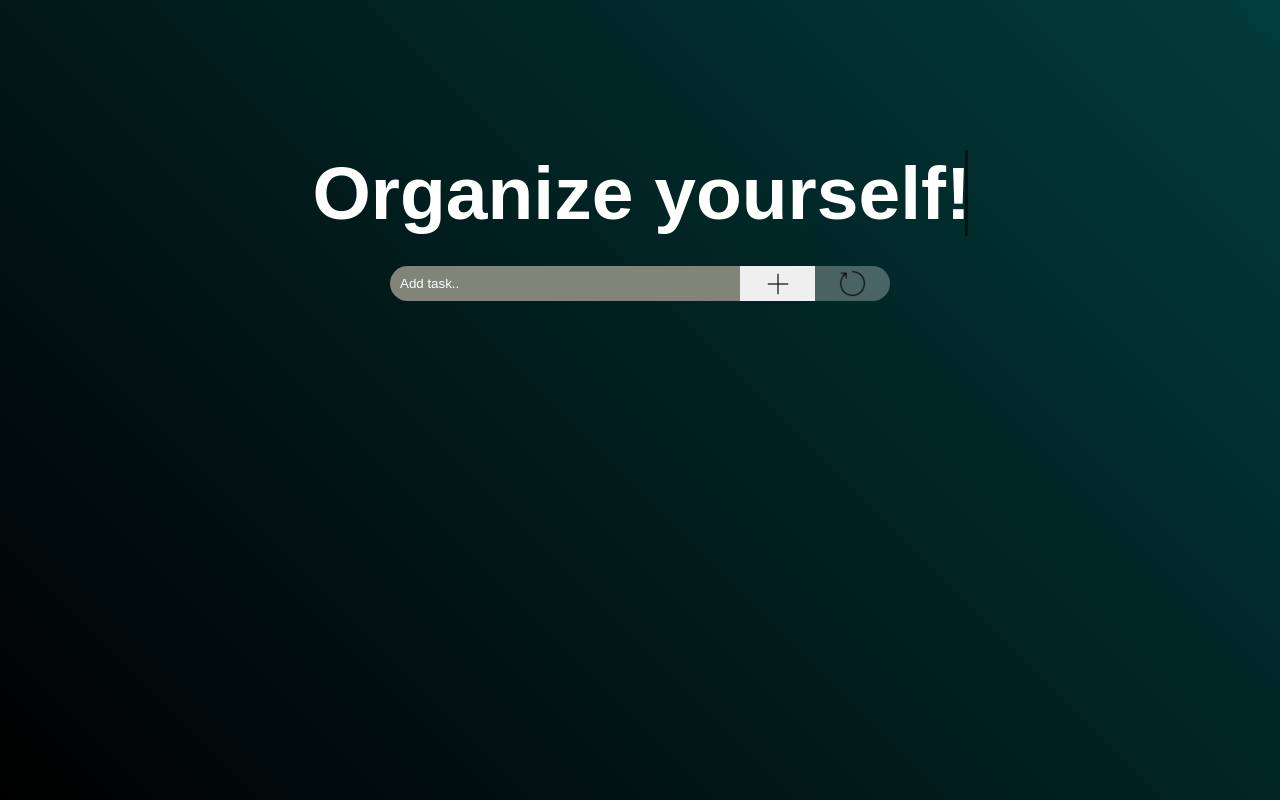
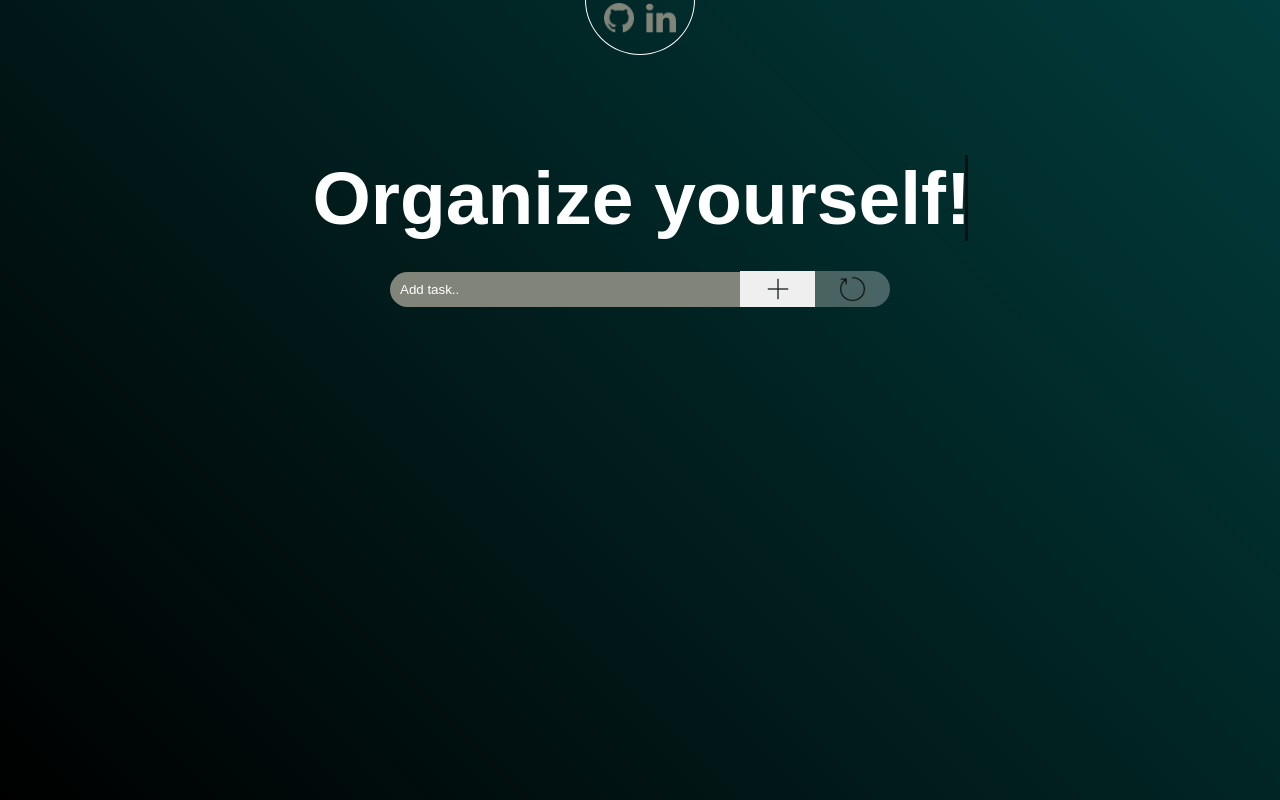
Before and after one commit to kristijan2004/ToDo-Me, a plain HTML site: page index.html in a window 1280 px wide. Drawn offline with Linux system fonts and the light colour scheme.

Commit message:
fixed the main div height

```diff
--- a/index.css
+++ b/index.css
@@ -4,15 +4,18 @@
   padding: 0;
   font-family: 'Work Sans', sans-serif;
 }
+body {
+  background-image: linear-gradient(45deg, black, transparent);
+  background-color: #023c3c;
+  min-height: 100vh;
+}
 #centerDiv {
   display: flex;
   flex-direction: column;
   justify-content: flex-start;
-  background-image: linear-gradient(45deg, black, transparent);
-  background-color: #023c3c;
+
   align-items: center;
-  height: 100vh;
-  padding-top: 150px;
+  min-height: 100%;
 }
 #form {
   display: flex;
@@ -20,6 +23,7 @@
   align-items: center;
   width: 500px;
   padding: 0;
+  height: 36px;
 }
 #form input {
   width: 70%;
@@ -184,3 +188,41 @@
   border-right: solid 3px rgba(0, 0, 0, 0.75);
   white-space: pre;
 }
+
+#socialButtons {
+  display: flex;
+  overflow: hidden;
+  justify-content: center;
+  margin-bottom: 100px;
+}
+.top {
+  width: 55px;
+  height: 55px;
+  border-bottom-left-radius: 55px;
+  display: flex;
+  justify-content: flex-end;
+  align-items: flex-start;
+  border-bottom: 1px solid white;
+  border-left: 1px solid white;
+  padding-right: 6px;
+}
+.bottom {
+  width: 55px;
+  height: 55px;
+  border-bottom-right-radius: 55px;
+  display: flex;
+  justify-content: flex-start;
+  align-items: flex-start;
+  border-bottom: 1px solid white;
+  border-right: 1px solid white;
+  padding-left: 6px;
+}
+.socialBtn {
+  border: none;
+  background-color: transparent;
+  padding-top: 3px;
+  cursor: pointer;
+}
+.socialBtn img {
+  width: 30px;
+}
--- a/index.html
+++ b/index.html
@@ -13,10 +13,33 @@
     ></script> -->
   </head>
   <body>
+    <div id="socialButtons">
+      <div class="top">
+        <a
+          href="https://github.com/kristijan2004?tab=repositories"
+          class="socialBtn"
+        >
+          <img src="./Images/github.png" alt="github pic" />
+        </a>
+      </div>
+      <div class="bottom">
+        <a
+          href="https://www.linkedin.com/in/kristijan-ivanovski/"
+          class="socialBtn"
+        >
+          <img src="./Images/linked.png" alt="linkedIn pic" />
+        </a>
+      </div>
+    </div>
     <div id="centerDiv">
       <h1 id="banner">Organize yourself!</h1>
       <form id="form">
-        <input type="text" id="addInput" placeholder="Add task.." />
+        <input
+          type="text"
+          id="addInput"
+          placeholder="Add task.."
+          autocomplete="off"
+        />
         <!-- <input type="number" id="addInput1" /> -->
         <button id="addBtn"><img src="./Images/plus.png" /></button>
         <button id="restoreBtn" disabled>
```
Also changed, not shown: Images/github.png (added), Images/linked.png (added), 1 other file.
